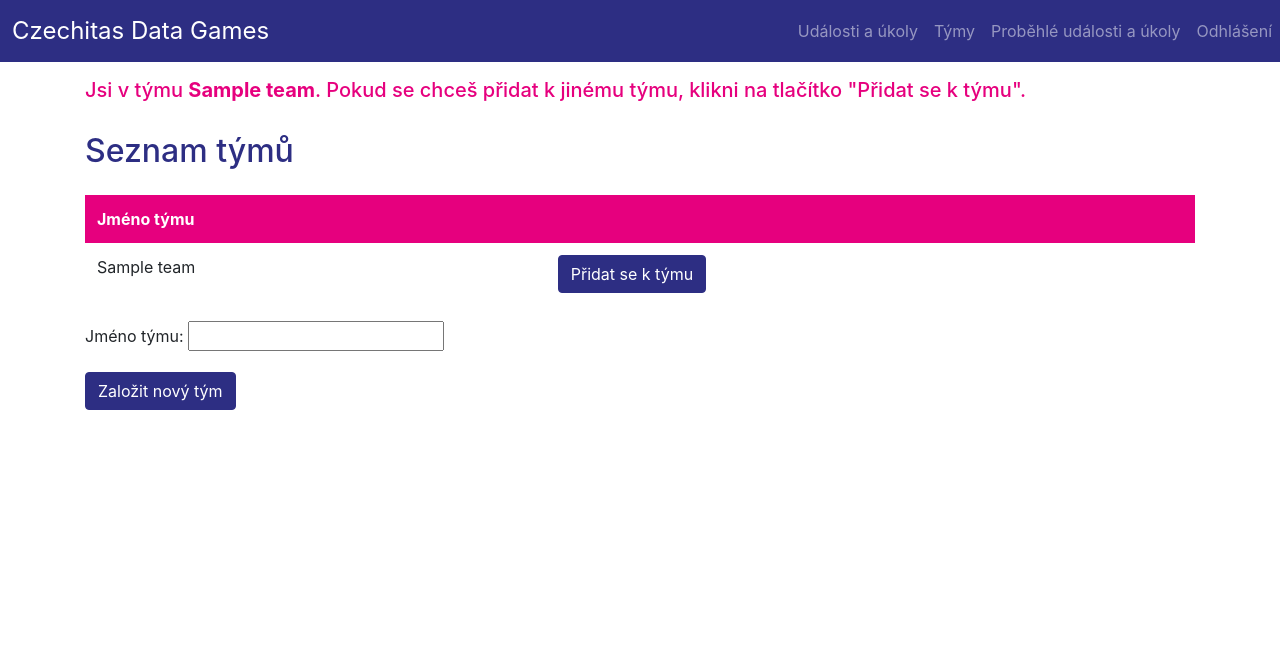
After one commit to Hedwika/Czechitas-Data-Games, a Django app: page /tymy/ in a window 1280 px wide. The commit adds this page. Shown: the top 650 px of the page. Run offline with Django 3.2, Linux system fonts and the light colour scheme; a user stored in the database is signed in; tables that the repository leaves empty hold one stand-in row (values such as "Sample post").

Commit message:
Teams added (#63)
* Teams added

* Fixed automatic tests

* Fixed automatic tests

* Added automated tests for team feature

Co-authored-by: hedwika <pajerova.hedvika@gmail.com>

```diff
--- a/czechitas_data_games/urls.py
+++ b/czechitas_data_games/urls.py
@@ -40,4 +40,5 @@ urlpatterns = [
     url(r'^download/(?P<path>.*)$',serve,{'document_root':settings.MEDIA_ROOT}),
     path('email/', include(mail_urls)),
     path('', views.TitlePageView.as_view(), name='title_page'),
+    path('tymy/', login_required(views.TeamsView.as_view()), name='tymy'),
 ] + static(settings.MEDIA_URL, document_root=settings.MEDIA_ROOT)
--- a/static/css/main.css
+++ b/static/css/main.css
@@ -18,7 +18,12 @@ h2 {
     font-size: 2rem;
     margin-top: 25px;
 }
+
 h4 {
+    color: #e6007e;
+}
+
+h5 {
     color: #e6007e;
 }
 
--- a/web/admin.py
+++ b/web/admin.py
@@ -4,4 +4,5 @@ from . import models
 admin.site.register(models.Event)
 admin.site.register(models.Assignment)
 admin.site.register(models.NewUser)
-admin.site.register(models.UserProgress)
+admin.site.register(models.TeamProgress)
+admin.site.register(models.Team)
--- a/web/forms.py
+++ b/web/forms.py
@@ -3,8 +3,26 @@ from datetime import datetime
 
 from django import forms
 from web import models
-from web.models import Assignment
+from web.models import Assignment, Team
 
+class NewTeam(forms.ModelForm):
+    class Meta:
+        model = Team
+        fields = ["name"]
+
+    name = forms.CharField(
+        required=False,
+        label='Jméno týmu',
+    )
+
+    def clean_name(self):
+        name = self.cleaned_data.get("name")
+        qs = Team.objects.filter(name__iexact=name, event=models.Event.objects.filter(end__lt=datetime.now()).first())
+        if len(name) <= 1:
+            raise forms.ValidationError("Jméno týmu musí mít více než jeden znak.")
+        if qs.exists():
+            raise forms.ValidationError("Tento tým už existuje, vyberte si prosím jiné jméno týmu.")
+        return name
 
 class RightAnswer(forms.Form):
     answer = forms.CharField(max_length=200, label="",
--- a/web/models.py
+++ b/web/models.py
@@ -23,11 +23,15 @@ class Event(models.Model):
         else:
             return False
 
-class UserProgress(models.Model):
+class TeamProgress(models.Model):
     event = models.ForeignKey("Event", blank=True, null=True, on_delete=models.CASCADE)
-    new_user = models.ForeignKey("NewUser", blank=True, null=True, on_delete=models.CASCADE)
+    team = models.ForeignKey("Team", blank=True, null=True, on_delete=models.CASCADE)
     assignment = models.ForeignKey("Assignment", blank=True, null=True, on_delete=models.CASCADE)
     timestamp = models.DateTimeField(auto_now=True)
+
+class Team(models.Model):
+    event = models.ForeignKey("Event", blank=True, null=True, on_delete=models.CASCADE)
+    name = models.CharField(max_length=100, null=True, blank=True)
 
 class Assignment(models.Model):
     description = models.TextField(max_length=5000)
@@ -46,14 +50,15 @@ class Assignment(models.Model):
 class NewUser(models.Model):
     user = models.OneToOneField(User, on_delete=models.CASCADE)
     todo_assignment = models.IntegerField(default=1)
+    team = models.ForeignKey("Team", blank=True, null=True, on_delete=models.CASCADE)
 
     def get_assignment(self, event_id):
-        user_progress_query = UserProgress.objects.filter(Q(new_user=self) & Q(event_id=event_id)).order_by("timestamp")
+        user_progress_query = TeamProgress.objects.filter(Q(team=self.team) & Q(event_id=event_id)).order_by("timestamp")
         assignment_queryset = Assignment.objects.filter(event_id=event_id).order_by("order")
         if not user_progress_query.exists():
             return assignment_queryset.first()
         else:
-            user_progress: UserProgress = user_progress_query.last()
+            user_progress: TeamProgress = user_progress_query.last()
             current_assignment_order = user_progress.assignment.order + 1
             assignment_queryset = assignment_queryset.filter(order=current_assignment_order)
             if assignment_queryset.count() > 0:
@@ -62,7 +67,7 @@ class NewUser(models.Model):
                 return None
 
     def solve_assignment(self, event_id: int, assignment: Assignment):
-        user_progress = UserProgress(event_id=event_id, new_user=self, assignment=assignment)
+        user_progress = TeamProgress(event_id=event_id, team=self.team, assignment=assignment)
         user_progress.save()
 
     def __str__(self):
--- a/web/templates/base/navbar.html
+++ b/web/templates/base/navbar.html
@@ -32,6 +32,10 @@
           </li>
 
           <li class="nav-item">
+              <a class="nav-link" href="/tymy">Týmy</a>
+          </li>
+
+          <li class="nav-item">
               <a class="nav-link" href="/wiki">Proběhlé události a úkoly</a>
           </li>
 
--- /dev/null
+++ b/web/templates/web/teams.html
@@ -0,0 +1,49 @@
+{% extends "base.html" %}
+
+{% block content %}
+
+{% if team_name %}
+
+<h5>Jsi v týmu <b>{{ team_name }}</b>. Pokud se chceš přidat k jinému týmu, klikni na tlačítko "Přidat se k týmu".</h5>
+
+{% endif %}
+
+<h2 style = "margin-top:30px">Seznam týmů</h2>
+
+<table style = "margin-top:25px"
+                   class="table">
+    <tr>
+        <th>Jméno týmu</th>
+        <th></th>
+    </tr>
+
+    {% for object in object_list %}
+
+        <tr>
+            <td>{{ object.name }}</td>
+            <td>
+                <form action="" method="post">
+
+                    {% csrf_token %}
+
+                    <button class="btn btn-primary" name="join_team" value="{{ object.id }}">Přidat se k týmu</button>
+
+                </form>
+            </td>
+        </tr>
+
+    {% endfor %}
+
+</table>
+
+<form action="" method="post">
+
+    {% csrf_token %}
+
+    {{ form.as_p }}
+
+    <button class="btn btn-primary" name="new_team">Založit nový tým</button>
+
+</form>
+
+{% endblock %}
--- a/web/views.py
+++ b/web/views.py
@@ -9,8 +9,8 @@ from django.contrib.auth.decorators import login_required
 from czechitas_data_games import settings
 
 from web import models
-from web.forms import RightAnswer
-from web.models import NewUser, Assignment, Event
+from web.forms import RightAnswer, NewTeam
+from web.models import NewUser, Assignment, Event, Team
 
 import datetime
 
@@ -22,6 +22,77 @@ class TitlePageView(ListView):
   def get_queryset(self):
       query_set = models.Event.objects.filter(end__gt=datetime.datetime.now())
       return query_set
+
+class TeamsView(ListView):
+    model = models.Team
+    template_name = "web/teams.html"
+
+    def get_context_data(self, **kwargs):
+        context = super().get_context_data(object_list=self.get_queryset(), **kwargs)
+        context["form"] = NewTeam()
+
+        query_set = self.get_queryset()
+        user = NewUser.objects.filter(user=self.request.user).first()
+
+        if user.team:
+            query_set = query_set.filter(pk=user.team.pk)
+            if query_set.count() > 0:
+                context["team_name"] = query_set.first().name
+
+        #     if user has a team:
+        #         you are in the team NAME. If you want to join another team, just click on "join" button bellow or create new team.
+        #         table: team ---> join
+        #         ...
+        #         EXPECT OF THE TEAM NAME IN WHICH USER CURRENTLY IS
+        #         ...
+        #         create new team
+        #
+        #         if clicks "join" - change foreign key to that team name
+        #         if clicks new team - create new team and add foreign key to this user.
+        #
+        #     else:
+        #         table: team ---> join
+        #         ...
+        #         ...
+        #         create new team
+        #
+        #         if clicks "join" - change foreign key to that team name
+        #         if clicks new team - create new team and add foreign key to this user.
+
+        return context
+
+    def post(self,request):
+        if "join_team" in request.POST:
+            team = models.Team.objects.get(pk=request.POST["join_team"])
+            user = NewUser.objects.filter(user=self.request.user).first()
+            user.team = team
+            user.save()
+
+            return redirect(request.path)
+
+        form = NewTeam(request.POST)
+
+        if form.is_valid():
+            team = form.save(commit=False)
+            query_set = models.Event.objects.filter(end__lt=datetime.datetime.now())
+            team.event = query_set.first()
+            team.save()
+            user = NewUser.objects.filter(user=self.request.user).first()
+            user.team = team
+            user.save()
+
+            return redirect(request.path)
+
+        context = self.get_context_data()
+        context["form"] = form
+
+        return render(request, self.template_name, context)
+
+    def get_queryset(self):
+        query_set_event = models.Event.objects.filter(end__lt=datetime.datetime.now())
+        event = query_set_event.first()
+        query_set = models.Team.objects.filter(event=event).order_by("name")
+        return query_set
 
 class WikiView(ListView):
     model = models.Event
```
Also changed, not shown: web/tests.py (+41 -5 lines), web/migrations/0001_initial.py, 1 other file.
